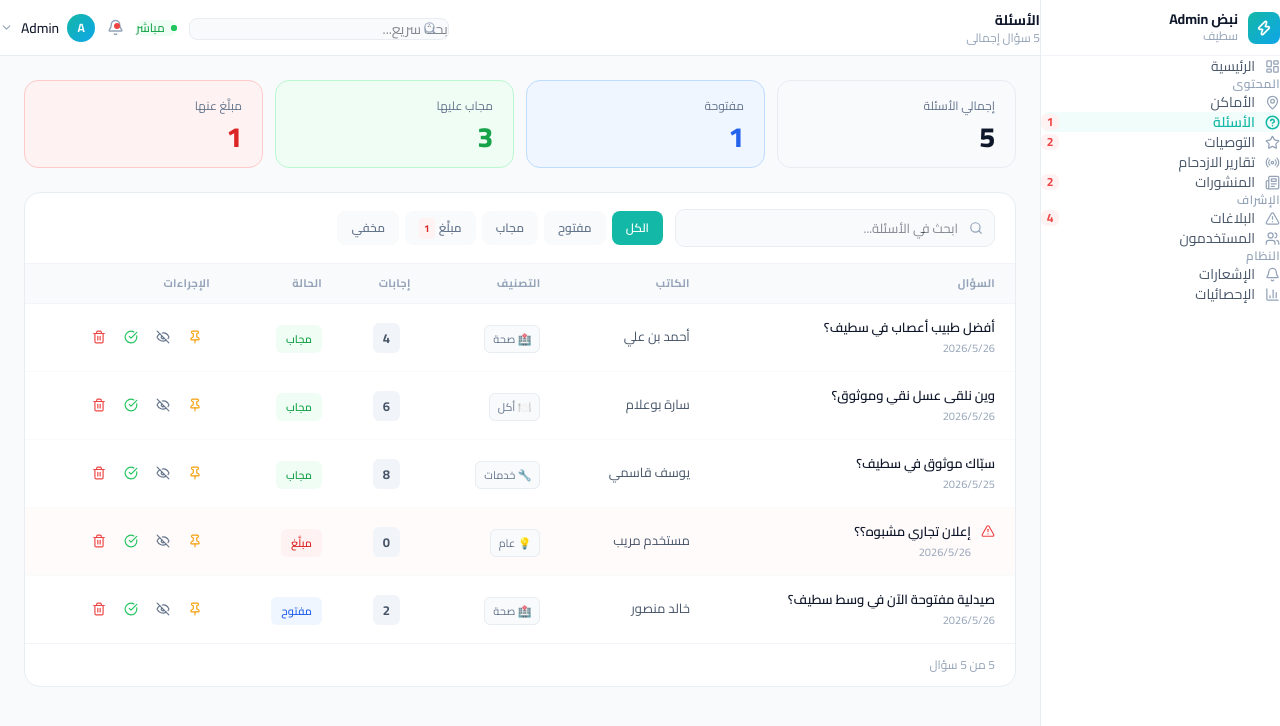
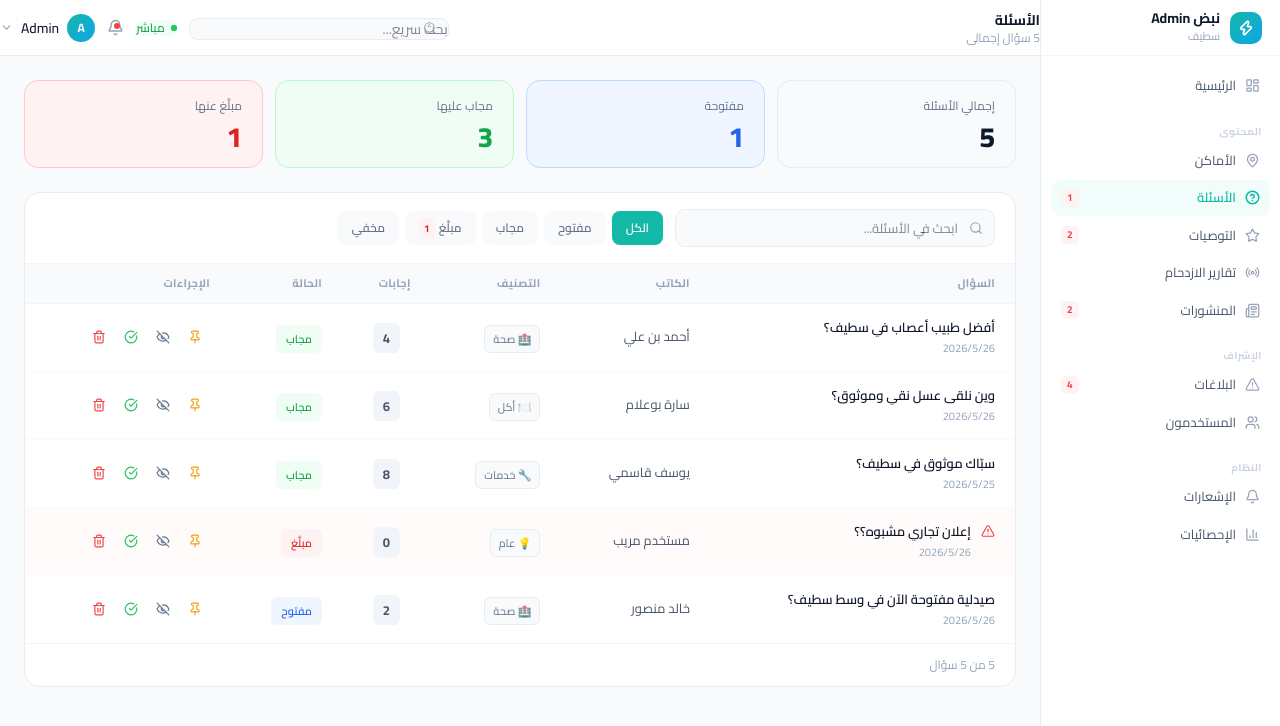
Before and after one commit to appnabed-pixel/nabdh-admin, a Next.js app: page /questions in a window 1280 px wide. Shown: the top 726 px of the page. Built offline with nearby package versions, Linux system fonts and the light colour scheme.

Commit message:
fix: sidebar RTL alignment — badges inline, icons correct side, clean layout

```diff
--- a/components/layout/Sidebar.tsx
+++ b/components/layout/Sidebar.tsx
@@ -8,23 +8,25 @@ import {
 
 const groups = [
   {
-    items: [{ href: '/dashboard', label: 'الرئيسية', icon: LayoutDashboard }],
+    items: [
+      { href: '/dashboard', label: 'الرئيسية', icon: LayoutDashboard },
+    ],
   },
   {
     label: 'المحتوى',
     items: [
-      { href: '/places',          label: 'الأماكن',          icon: MapPin },
-      { href: '/questions',       label: 'الأسئلة',          icon: HelpCircle,     badge: 1 },
-      { href: '/recommendations', label: 'التوصيات',         icon: Star,            badge: 2 },
-      { href: '/crowd',           label: 'تقارير الازدحام',  icon: Radio },
-      { href: '/feed',            label: 'المنشورات',        icon: Newspaper,       badge: 2 },
+      { href: '/places',          label: 'الأماكن',         icon: MapPin },
+      { href: '/questions',       label: 'الأسئلة',         icon: HelpCircle,  badge: 1 },
+      { href: '/recommendations', label: 'التوصيات',        icon: Star,         badge: 2 },
+      { href: '/crowd',           label: 'تقارير الازدحام', icon: Radio },
+      { href: '/feed',            label: 'المنشورات',       icon: Newspaper,    badge: 2 },
     ],
   },
   {
     label: 'الإشراف',
     items: [
-      { href: '/reports', label: 'البلاغات', icon: AlertTriangle, badge: 4 },
-      { href: '/users',   label: 'المستخدمون', icon: Users },
+      { href: '/reports', label: 'البلاغات',     icon: AlertTriangle, badge: 4 },
+      { href: '/users',   label: 'المستخدمون',   icon: Users },
     ],
   },
   {
@@ -40,56 +42,66 @@ export default function Sidebar() {
   const path = usePathname();
 
   return (
-    <aside style={{ width: 240, minWidth: 240, background: '#fff', borderLeft: '1px solid #E8EDF2' }}
-      className="flex flex-col h-screen sticky top-0">
+    <div style={{ width: 240, minWidth: 240, background: '#fff', borderLeft: '1px solid #E8EDF2', display: 'flex', flexDirection: 'column', height: '100vh', position: 'sticky', top: 0, fontFamily: 'Cairo, sans-serif' }} dir="rtl">
 
       {/* Logo */}
-      <div className="px-5 py-4 flex items-center gap-2.5" style={{ borderBottom: '1px solid #F1F5F9', height: 56, minHeight: 56 }}>
-        <div className="w-8 h-8 rounded-lg flex items-center justify-center flex-shrink-0"
-          style={{ background: 'linear-gradient(135deg,#14B8A6,#0EA5E9)' }}>
-          <Zap size={16} className="text-white" strokeWidth={2.5} />
+      <div style={{ padding: '16px 18px', borderBottom: '1px solid #F1F5F9', display: 'flex', alignItems: 'center', gap: 10, height: 56, minHeight: 56 }}>
+        <div style={{ width: 32, height: 32, borderRadius: 10, background: 'linear-gradient(135deg,#14B8A6,#0EA5E9)', display: 'flex', alignItems: 'center', justifyContent: 'center', flexShrink: 0 }}>
+          <Zap size={16} color="#fff" strokeWidth={2.5} />
         </div>
-        <div className="min-w-0">
-          <p className="text-sm font-bold truncate" style={{ color: '#0F172A', lineHeight: 1.2 }}>نبض Admin</p>
-          <p className="text-xs truncate" style={{ color: '#94A3B8' }}>سطيف</p>
+        <div style={{ minWidth: 0 }}>
+          <p style={{ fontSize: 14, fontWeight: 700, color: '#0F172A', lineHeight: 1.2 }}>نبض Admin</p>
+          <p style={{ fontSize: 11, color: '#94A3B8', marginTop: 1 }}>سطيف</p>
         </div>
       </div>
 
       {/* Nav */}
-      <nav className="flex-1 overflow-y-auto px-3 py-3 space-y-5">
+      <div style={{ flex: 1, overflowY: 'auto', padding: '12px 10px' }}>
         {groups.map((g, gi) => (
-          <div key={gi}>
+          <div key={gi} style={{ marginBottom: gi < groups.length - 1 ? 20 : 0 }}>
             {g.label && (
-              <p className="text-xs font-semibold px-2 mb-1" style={{ color: '#94A3B8', letterSpacing: '0.04em' }}>
+              <p style={{ fontSize: 10, fontWeight: 700, color: '#CBD5E1', padding: '0 8px', marginBottom: 4, letterSpacing: '0.05em', textTransform: 'uppercase' }}>
                 {g.label}
               </p>
             )}
-            <div className="space-y-0.5">
             {g.items.map(item => {
               const active = path === item.href || (item.href !== '/dashboard' && path.startsWith(item.href));
               const Icon = item.icon;
+              const badge = 'badge' in item ? item.badge : undefined;
               return (
-                  <Link key={item.href} href={item.href}
-                    className="flex items-center gap-2.5 px-2.5 py-2 rounded-lg text-sm transition-colors"
-                    style={{
+                <Link key={item.href} href={item.href} style={{ textDecoration: 'none' }}>
+                  <div style={{
+                    display: 'flex',
+                    alignItems: 'center',
+                    gap: 9,
+                    padding: '8px 10px',
+                    borderRadius: 10,
+                    marginBottom: 2,
                     background: active ? '#F0FDFA' : 'transparent',
-                      color: active ? '#14B8A6' : '#475569',
-                      fontWeight: active ? 600 : 400,
-                    }}>
-                    <Icon size={15} strokeWidth={active ? 2.5 : 2}
-                      style={{ color: active ? '#14B8A6' : '#94A3B8', flexShrink: 0 }} />
-                    <span className="flex-1 truncate">{item.label}</span>
-                    {'badge' in item && item.badge ? (
-                      <span className="text-xs font-bold px-1.5 min-w-[18px] text-center rounded-md"
-                        style={{ background: '#FEF2F2', color: '#EF4444' }}>{item.badge}</span>
+                    cursor: 'pointer',
+                    transition: 'background 0.15s',
+                  }}
+                    onMouseEnter={e => { if (!active) e.currentTarget.style.background = '#F8FAFC'; }}
+                    onMouseLeave={e => { if (!active) e.currentTarget.style.background = 'transparent'; }}>
+                    {/* Icon */}
+                    <Icon size={15} color={active ? '#14B8A6' : '#94A3B8'} strokeWidth={active ? 2.5 : 2} style={{ flexShrink: 0 }} />
+                    {/* Label */}
+                    <span style={{ flex: 1, fontSize: 13, fontWeight: active ? 600 : 400, color: active ? '#14B8A6' : '#475569' }}>
+                      {item.label}
+                    </span>
+                    {/* Badge */}
+                    {badge ? (
+                      <span style={{ fontSize: 10, fontWeight: 700, background: '#FEF2F2', color: '#EF4444', padding: '1px 6px', borderRadius: 5, lineHeight: 1.6 }}>
+                        {badge}
+                      </span>
                     ) : null}
+                  </div>
                 </Link>
               );
             })}
           </div>
+        ))}
       </div>
-        ))}
-      </nav>
-    </aside>
+    </div>
   );
 }
```
Lines whose indentation alone changed are shown as unchanged.
